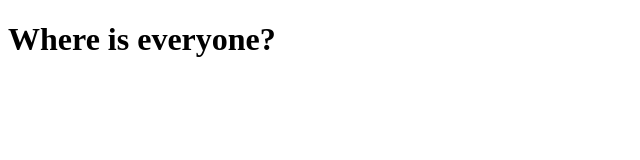
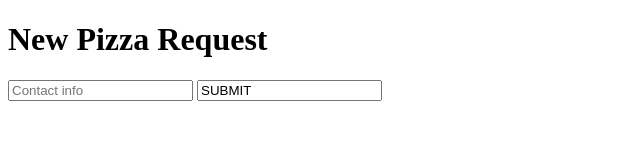
Before and after one commit to abeisun/lets-share-pizza, a plain HTML site: page new-pizza-form.html in a window 1280 px wide. Shown: the whole page, without its empty margins (0-640 px from the left). Drawn offline with Linux system fonts and the light colour scheme; some packages are replaced by stand-ins of ours.

Commit message:
edits to pizza form

```diff
--- a/new-pizza-form.html
+++ b/new-pizza-form.html
@@ -2,20 +2,19 @@
 
 <html>
 <head>
-<title>Historic Landmarks</title>
-<meta name="viewport" content="initial-scale=1.0, user-scalable=no" />
-<link rel="stylesheet" href="gmap_style.css" />
+<title>New Pizza Request Form</title>
+<meta name="viewport" content="initial-scale=1.0, user-scalable=yes" />
 
 </head>
 
 <body>
-  <h1>Where is everyone?</h1>
-  <div id="map"></div>
-  <script
-      src="https://maps.googleapis.com/maps/api/js?key=AIzaSyDUQjh7MyRdofLix9B0ynnXOc56tRp-tZ8&libraries=geometry">
-    </script>
-        <script type="text/javascript" src="script.js"></script>
-  <div id="locations"></div>
+  <h1>New Pizza Request</h1>
+      <div class="submitButton">
+        <form method="post">
+          <input id="contact" type="text" class="textbox" placeholder="Contact info">
+          <input title="Search" value="SUBMIT" onclick="finish(this)" class="button"> <!--type="submit"-->
+        </form>
+      </div>
 </body>
 
 </html>
```
